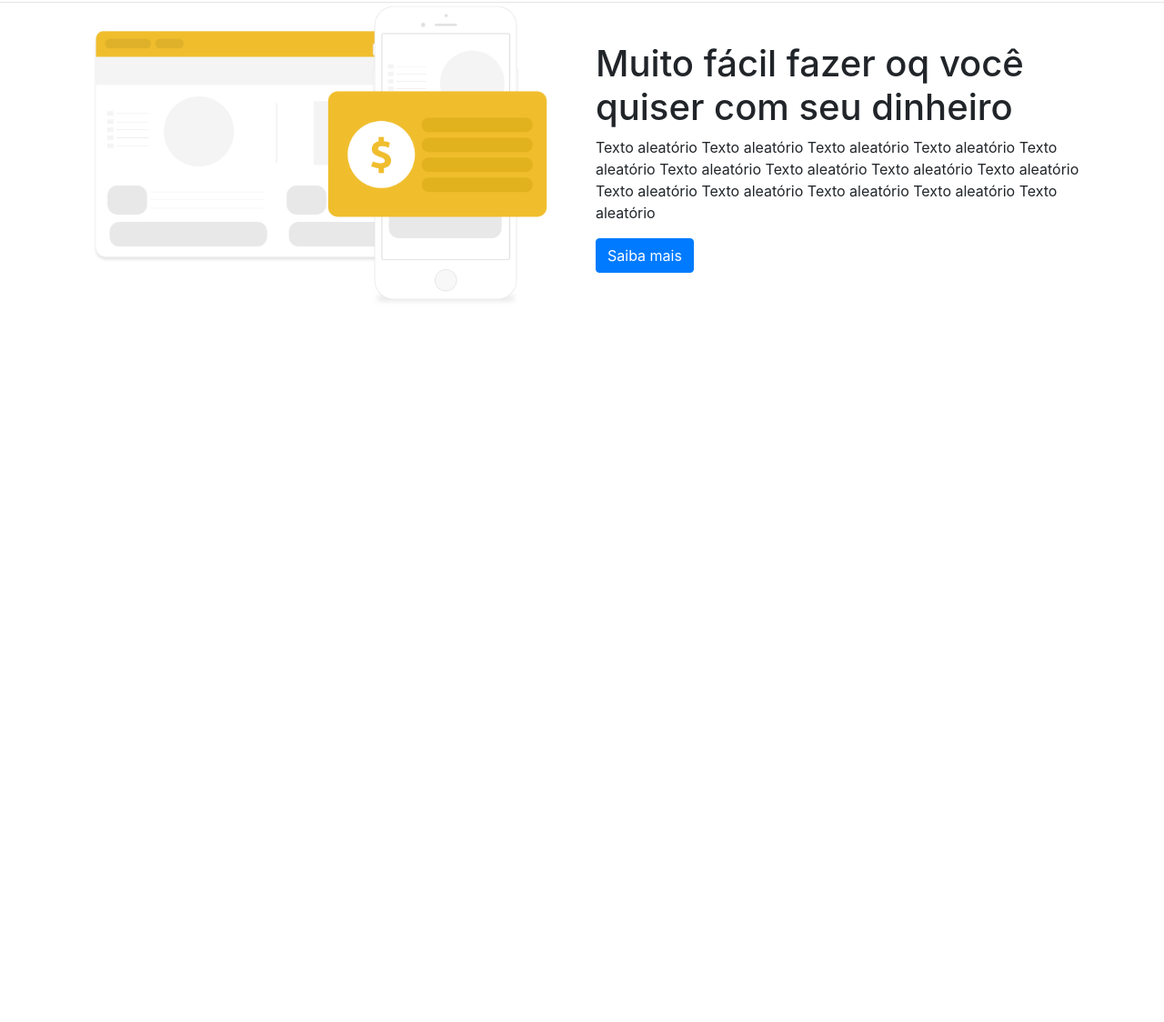
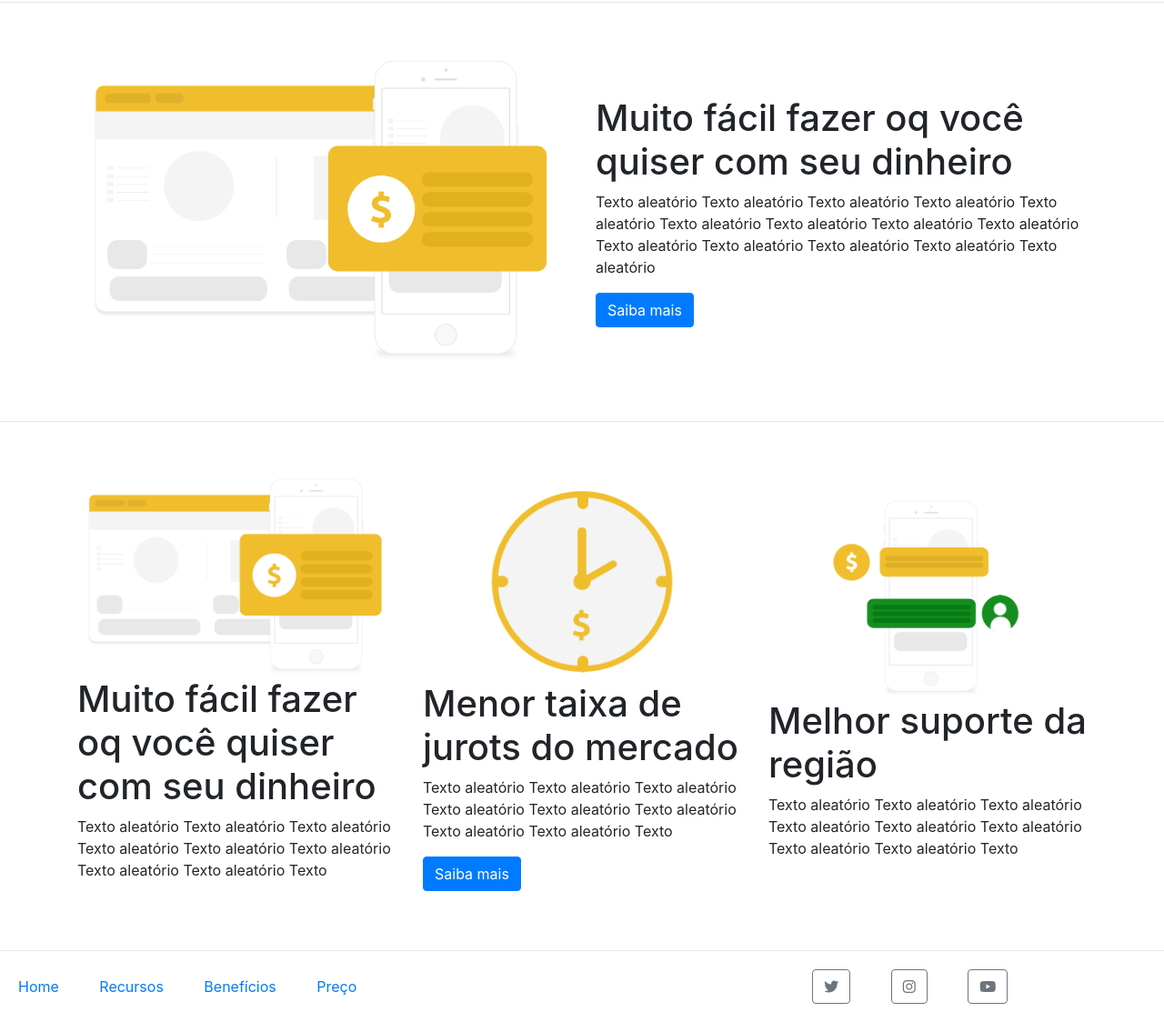
Before and after one commit to ozne32/finans, a plain HTML site: page index.html in a window 1280 px wide. Shown: the part 1071-2195 px from the top of the page at 91% size. Before the commit the page ends 1414 px from the top, so only its background shows below. Drawn offline with nearby package versions, Linux system fonts and the light colour scheme.

Commit message:
primeira página terminada

```diff
--- a/index.html
+++ b/index.html
@@ -83,7 +83,7 @@
             </div>
         </div>
     </section>
-    <section>
+    <section class="caixa">
         <div class="container">
             <div class="row align-items-center">
                 <div class="col-md-6">
@@ -100,6 +100,50 @@
             </div>
         </div>
     </section>
+    <section class="caixa">
+        <div class="container">
+            <div class="row align-items-center">
+                <div class="col-md-4">
+                    <img src="img/facil.png" class="img-fluid" alt="">
+                    <h1>Muito fácil fazer oq você quiser com seu dinheiro</h1>
+                    <p>Texto aleatório Texto aleatório Texto aleatório Texto aleatório Texto aleatório
+                        Texto aleatório Texto aleatório Texto aleatório Texto
+                    </p>
+                </div>
+                <div class="col-md-4">
+                    <img src="img/economize.png" class="img-fluid">
+                    <h1>Menor taixa de jurots do mercado </h1>
+                    <p>Texto aleatório Texto aleatório Texto aleatório Texto aleatório Texto aleatório
+                        Texto aleatório Texto aleatório Texto aleatório Texto
+                    </p>
+                    <button class="btn btn-primary">Saiba mais</button>
+                </div>
+                <div class="col-md-4">
+                    <img src="img/suporte.png" class="img-fluid" alt="">
+                    <h1>Melhor suporte da região</h1>
+                    <p>Texto aleatório Texto aleatório Texto aleatório Texto aleatório Texto aleatório
+                        Texto aleatório Texto aleatório Texto aleatório Texto
+                    </p>
+                </div>
+            </div>
+        </div>
+    </section>
+    <footer>
+        <div class="row align-items-center">
+            <div class="col-md-8">
+                <a href="">Home </a>
+                <a href="">Recursos </a>
+                <a href="">Benefícios</a>
+                <a href="">Preço </a>
+            </div>
+            <div class="col-md-4">
+                <a class="btn btn-outline-secondary" href="#"><i class="fa-brands fa-twitter"></i></a>
+                <a class="btn btn-outline-secondary" href="#"><i class="fa-brands fa-instagram"></i></a>
+                <a class="btn btn-outline-secondary" href="#"><i class="fa-brands fa-youtube"></i></a>
+            </div>
+        </div>
+
+    </footer>
 </div>
 
     <!-- Optional JavaScript -->
--- a/style.css
+++ b/style.css
@@ -6,3 +6,6 @@
 	padding: 60px 0;
 	border-bottom: 1px solid #e5e5e5;
 }
+footer a{
+	margin:20px;
+}
```
